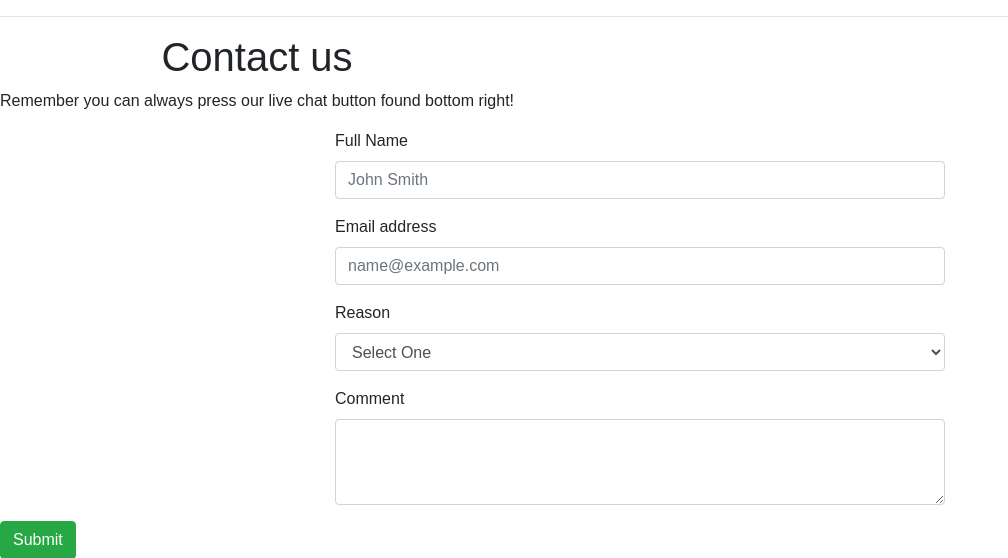
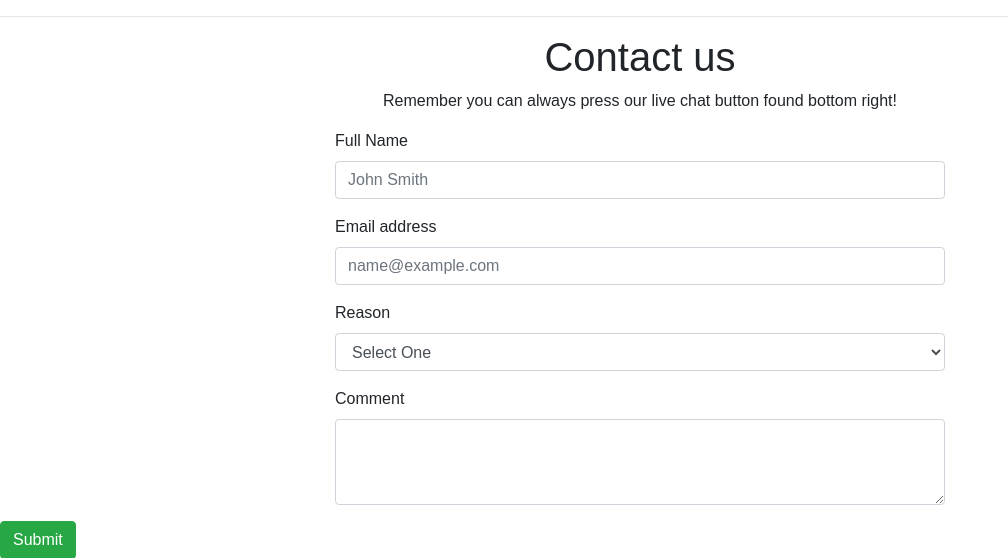
Before and after one commit to DanArmstrong124/da-total-graphics, a Django app: a page that uses home/templates/contact.html in a window 1280 px wide. Shown: the part 78-636 px from the top of the page, without its empty margins (0-1008 px from the left). Run offline with Django 3.2, Linux system fonts and the light colour scheme; some libraries are stand-ins or nearby versions.

Commit message:
Adding new div to button with new classes to be added

```diff
--- a/home/templates/contact.html
+++ b/home/templates/contact.html
@@ -5,9 +5,9 @@
 
 {% block page_content %}
 
-<div class="contact-head">
+<div class="contact-head tac">
 
-    <div class="product-centering tac">
+    <div>
         <h1>Contact us</h1>
         <p>Remember you can always press our live chat button found bottom right!</p>
     </div>
@@ -38,7 +38,9 @@
     <label for="form-comment">Comment</label>
     <textarea class="form-control" id="form-comment" rows="3" required></textarea>
   </div>
-  <button class="btn btn-success">Submit</button>
+  <div class="tac product-centering btn-centering">
+    <button class="btn btn-success">Submit</button>
+  </div>
 </form>
 
 {% endblock %}
```
